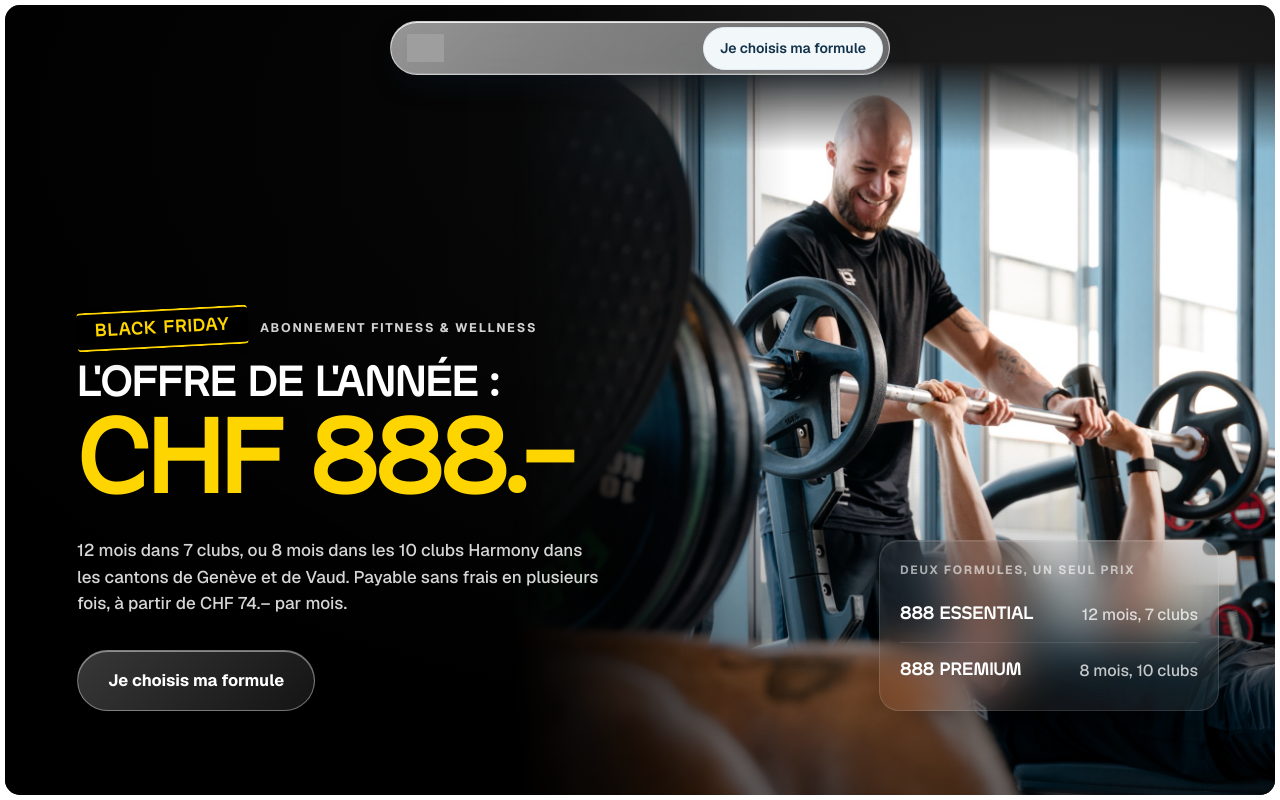
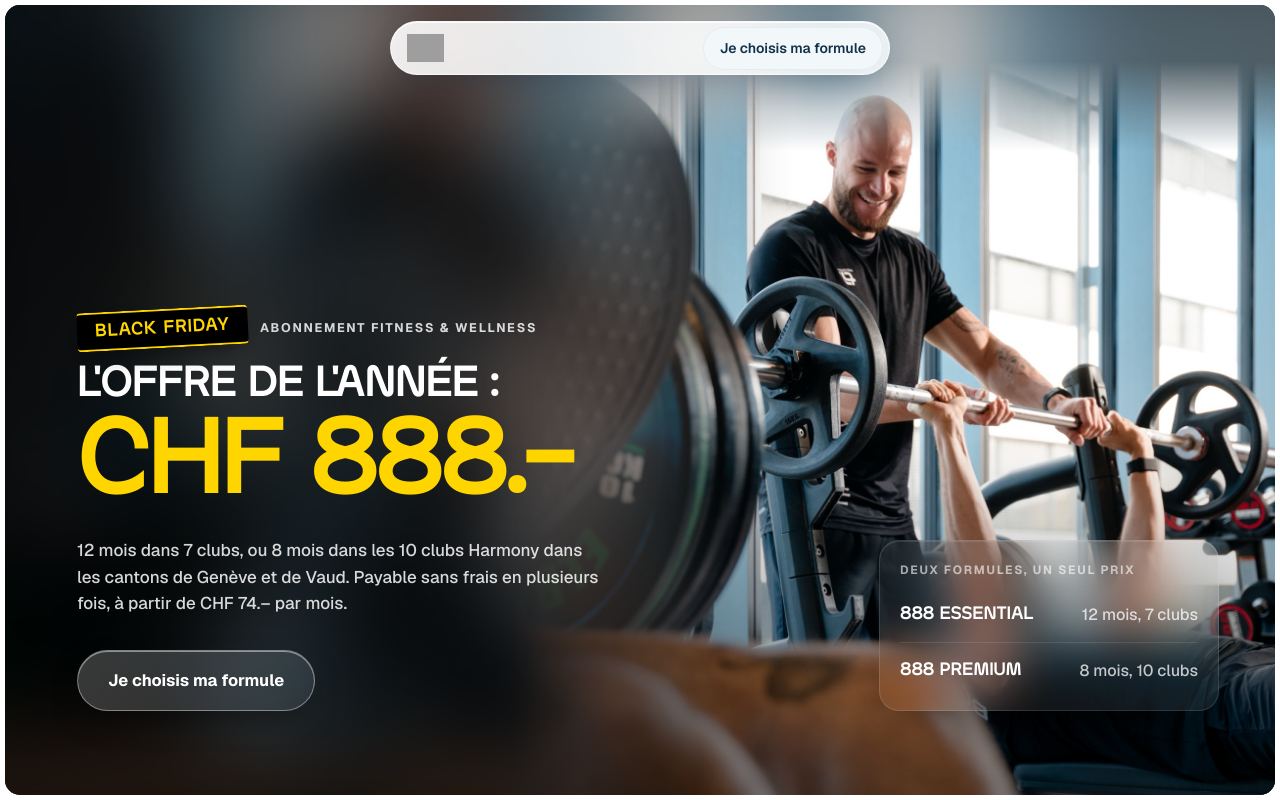
Before and after one commit to HarmonyFitness/offres, a plain HTML site: page blackfriday/index.html in a window 1280 px wide. Shown: the top 800 px of the page. Drawn offline with nearby package versions, Linux system fonts and the light colour scheme; grey boxes are pictures that could not be loaded.

Commit message:
Offre Black Friday 888 — header plus blanc ; hero : gauche éclaircie (photo floutée au lieu d'un aplat noir, voile allégé)
Co-Authored-By: Claude Opus 5.5 <noreply@anthropic.com>

```diff
--- a/blackfriday/index.html
+++ b/blackfriday/index.html
@@ -114,6 +114,8 @@ j=d.createElement(s),dl=l!='dataLayer'?'&l='+l:'';j.async=true;j.src=
   --accent-soft: rgba(255,213,0,.16);
   --hero-fallback: radial-gradient(120% 90% at 85% 15%, #1d1d1d 0%, #0b0b0b 55%, #000 100%);
   --closing-bg: linear-gradient(160deg, #161616 0%, #0b0b0b 55%, #000 100%);
+  /* Header et bouton fixé (mobile) : verre plus blanc, moins transparent */
+  --glass-bg: linear-gradient(135deg, rgba(255,255,255,.9) 0%, rgba(255,255,255,.8) 100%);
 }
 /* Bandeau et pied : noir pur, comme l'annonce */
 :root[data-theme="blackfriday"] .banner { background: #000; color: #fff; }
@@ -143,10 +145,19 @@ j=d.createElement(s),dl=l!='dataLayer'?'&l='+l:'';j.async=true;j.src=
   }
   :root[data-theme="blackfriday"].has-hero-img .hero::before {
     background:
-      linear-gradient(to right, rgba(0,0,0,.75) 0%, rgba(0,0,0,.55) 40%, transparent 62%),
-      linear-gradient(to top, rgba(0,0,0,.55) 0%, transparent 45%);
+      linear-gradient(to right, rgba(0,0,0,.55) 0%, rgba(0,0,0,.35) 40%, transparent 62%),
+      linear-gradient(to top, rgba(0,0,0,.45) 0%, transparent 45%);
+  }
+  /* À gauche de la photo : la même photo, floutée, au lieu d'un aplat noir */
+  :root[data-theme="blackfriday"].has-hero-img .hero-bg-blur {
+    display: block;
+    position: absolute; inset: 0; z-index: -3;
+    background: url('images/hero-blackfriday.jpg') 0 30% / cover no-repeat;
+    filter: blur(40px) brightness(.8) saturate(1.1);
+    transform: scale(1.15);
   }
 }
+.hero-bg-blur { display: none; }
 
 * { box-sizing: border-box; }
 html { scroll-behavior: smooth; scroll-padding-top: calc(100px + var(--banner-h)); }
@@ -884,6 +895,7 @@ height="0" width="0" style="display:none;visibility:hidden"></iframe></noscript>
 <!-- ============ HERO ============ -->
 <div class="hero-wrap" id="top">
 <section class="hero" id="hero">
+  <div class="hero-bg-blur" aria-hidden="true"></div>
   <div class="hero-bg" role="img" aria-label=""></div>
   <span class="hero-placeholder" aria-hidden="true">Photo à venir</span>
   <div class="hero-inner">
```
